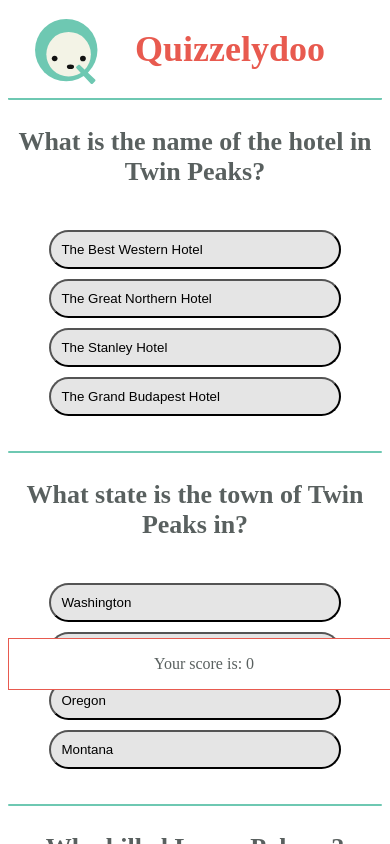
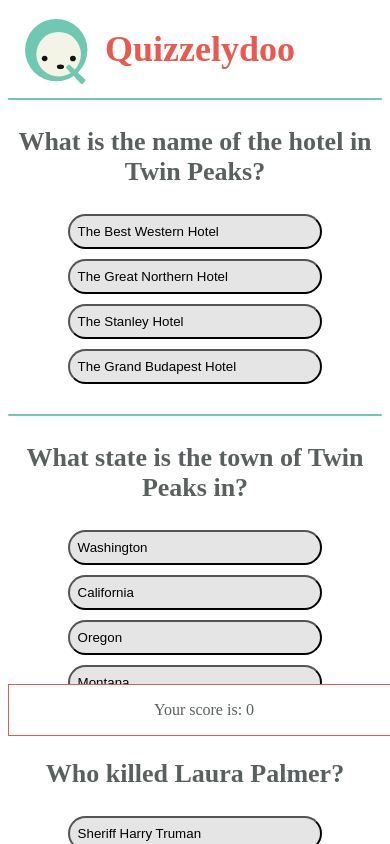
Before and after one commit to tinitrimble/quizzelythree, a Gatsby app: page /App in a window 390 px wide. Both pictures are taken after a click on the button "Begin Quiz". Shown: the top 844 px of the page. Built offline with nearby package versions, Linux system fonts and the light colour scheme.

Commit message:
update css

```diff
--- a/src/pages/App.css
+++ b/src/pages/App.css
@@ -3,7 +3,6 @@
 }
 
 .App-logo {
-  animation: App-logo-spin infinite 20s linear;
   height: 75px;
   margin: 5px 30px 1px 20px;
   display: inline;
@@ -27,3 +26,9 @@
 .App .Introduction {
   display: inline;
 }
+
+@media (max-width: 600px) {
+  .App-logo {
+    margin: 5px 10px 1px 10px;
+  }
+}
--- a/src/pages/Counter.css
+++ b/src/pages/Counter.css
@@ -18,7 +18,7 @@
 @media (max-width:600px) {
   .counter-info {
     position: fixed;
-    margin-top: 539px;
+    margin-top: 585px;
     width: 100%;
   }
 }
--- a/src/pages/Question.css
+++ b/src/pages/Question.css
@@ -11,7 +11,7 @@
 .question h3 {
   font-size: 26px;
   margin-top: 2px;
-  margin-bottom: 15px;
+  margin-bottom: 4px;
 }
 
 .question img {
@@ -24,8 +24,6 @@
 }
 
 .question .possible-choices {
-  margin-top: 5px;
-  margin-bottom: 5px;
   text-align: center;
   display: block;
 }
@@ -34,8 +32,8 @@
   margin-bottom: 5px;
   margin-top: 5px;
   background-color: rgb(229, 229, 229);
-  padding: 10px;
-  width: 80%;
+  padding: 8px;
+  width: 70%;
   text-align: left;
   border-radius: 20px;
 }
@@ -59,7 +57,7 @@
 @media (min-width:801px) {
   .question {
     max-width: 60%;
-    min-width: 800px;
+    min-width: 400px;
     margin-left: auto;
     margin-right: auto;
     margin-top: 10px;
--- a/src/pages/Quiz.scss
+++ /dev/null
@@ -1,6 +0,0 @@
-.App {
-  background-color: #white;
-  .Introduction {
-    display: inline;
-  }
-}
```
